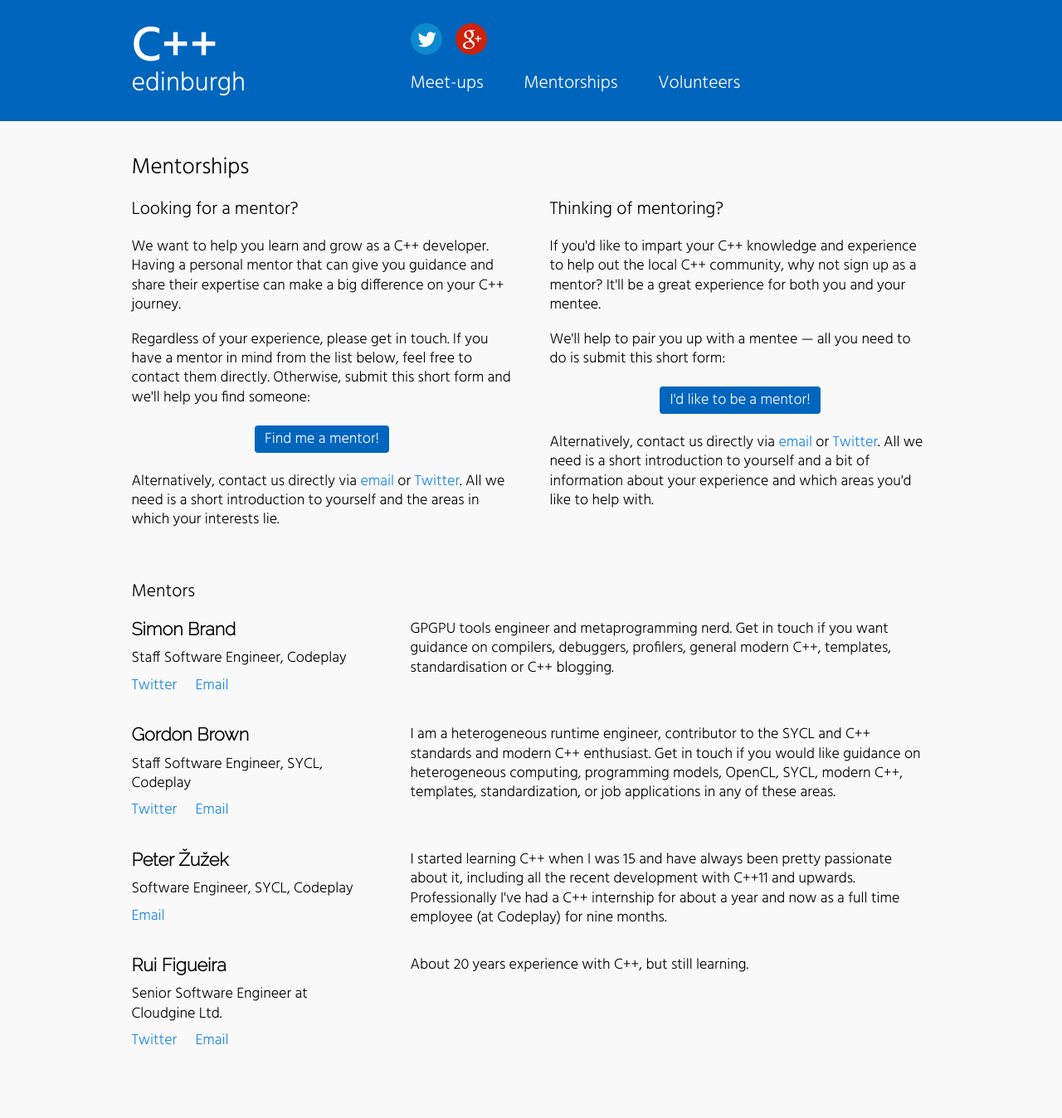
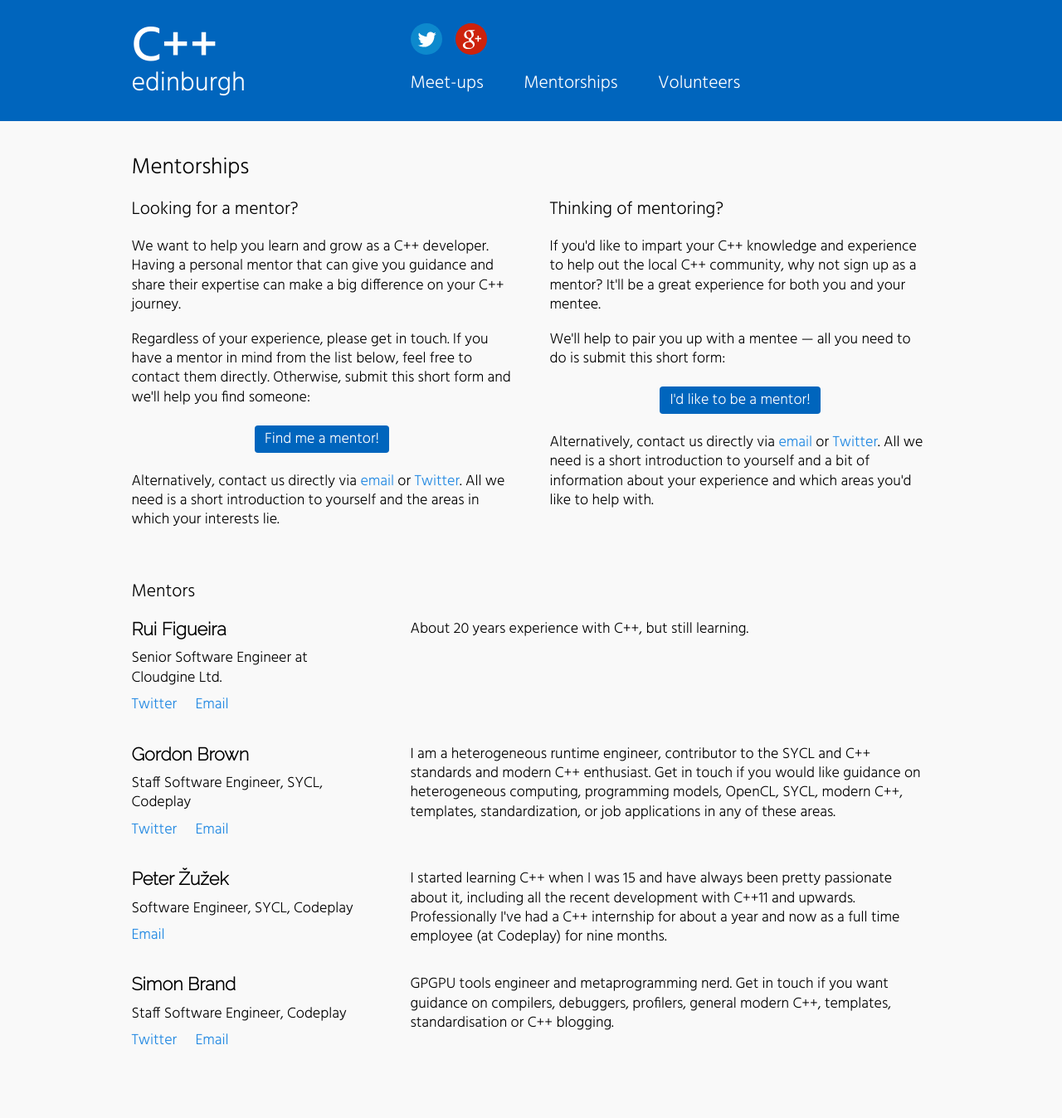
Before and after one commit to sftrabbit/CppEdinburgh, a Jekyll site: the page built from mentorships.html, in a window 1280 px wide. Shown: the whole page at 83% size. Built offline with Jekyll 4.4.1, drawn with Linux system fonts in a browser that asks for light colours; part of the change alters nothing that is shown.

```diff
--- /dev/null
+++ b/js/shuffle_mentors.js
@@ -0,0 +1,9 @@
+function shuffle_mentors() {
+    var mentors = document.querySelector('.mentors');
+
+    for (var i = mentors.children.length; i >= 0; i--) {
+        mentors.appendChild(mentors.children[Math.random() * i | 0]);
+    }
+}
+
+shuffle_mentors();
--- a/mentorships.html
+++ b/mentorships.html
@@ -47,3 +47,4 @@ layout: default
 					</div>
 				</div>
 			</div>
+                        <script src="js/shuffle_mentors.js"/>
```
